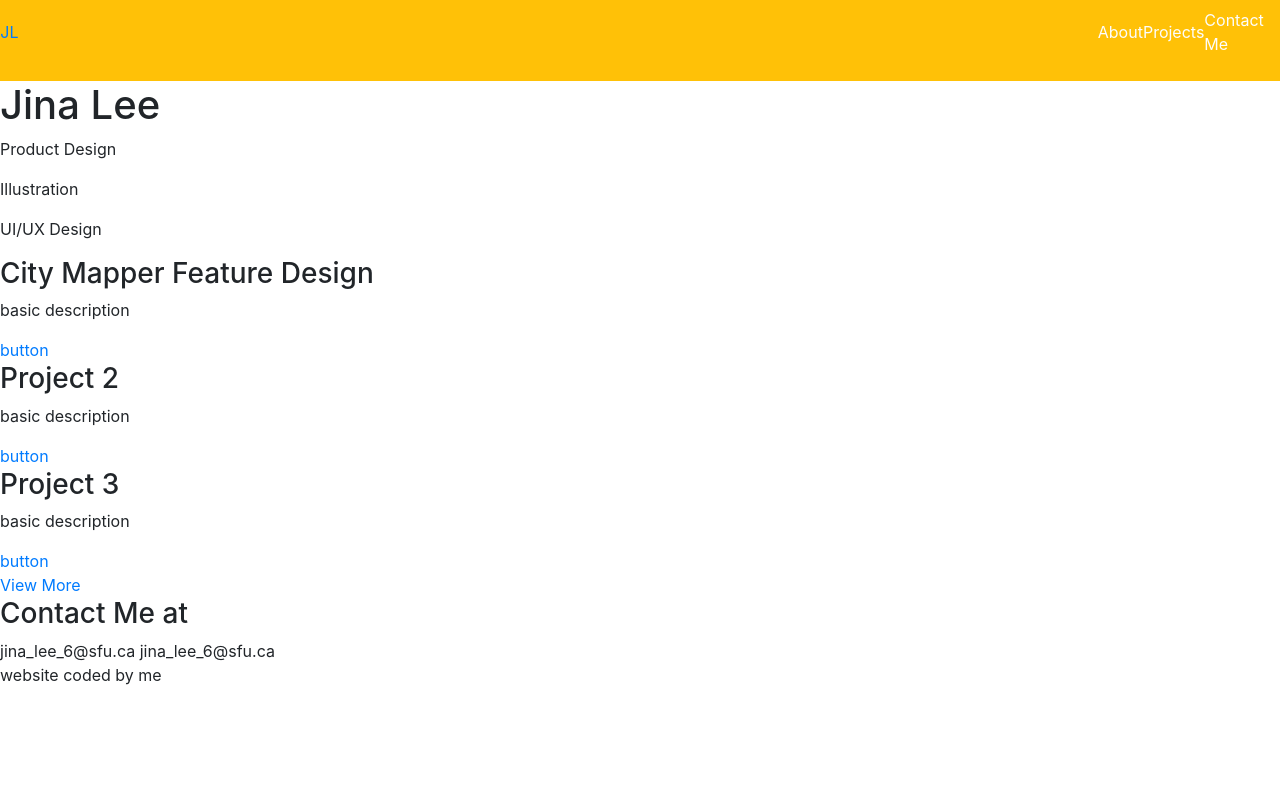
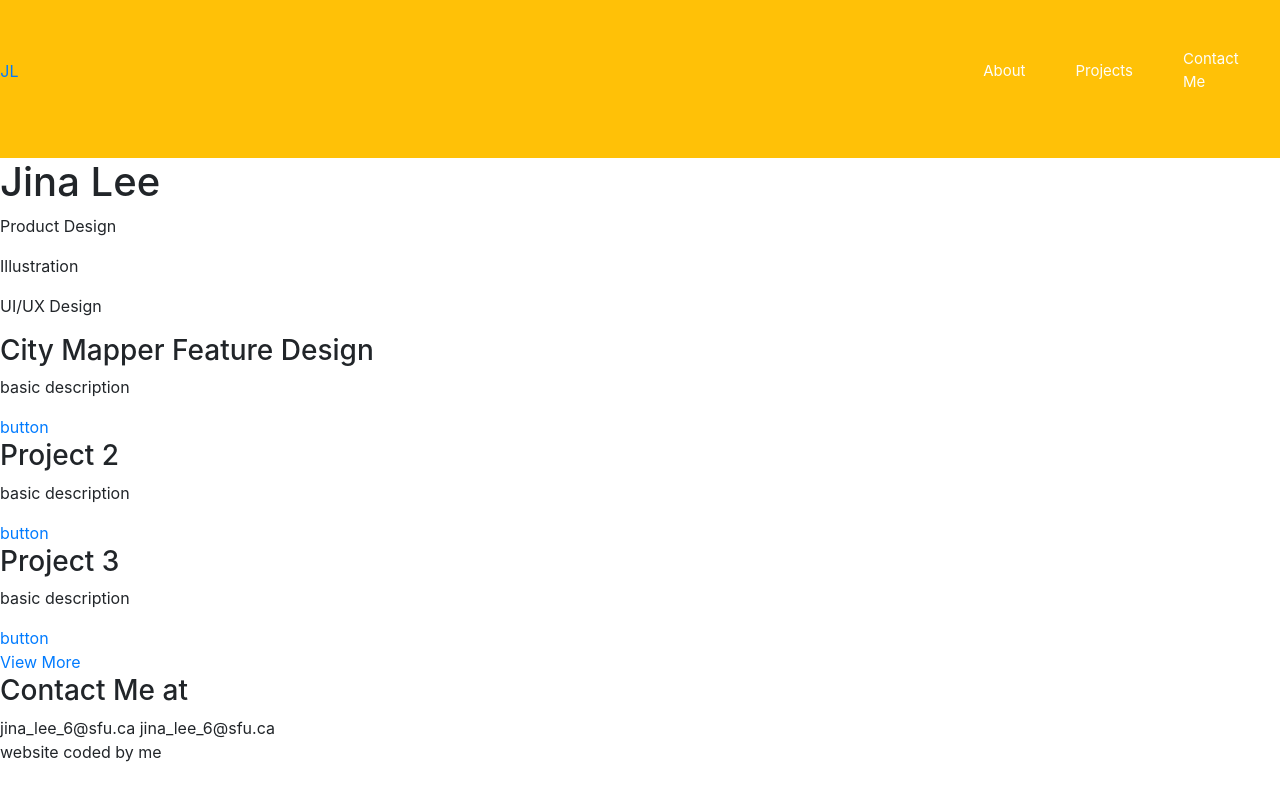
Before and after one commit to jla622/jla622.github.io, a plain HTML site: page index.html in a window 1280 px wide. Drawn offline with nearby package versions, Linux system fonts and the light colour scheme.

Commit message:
Update main.css

```diff
--- a/css/main.css
+++ b/css/main.css
@@ -47,4 +47,7 @@ body{
 .menu li a{
     color: var(--off-white);
     text-decoration: none;
+    display:block;
+    padding: 2.5rem 1.563rem;
+    font-size: 0.938rem;
 }
```
